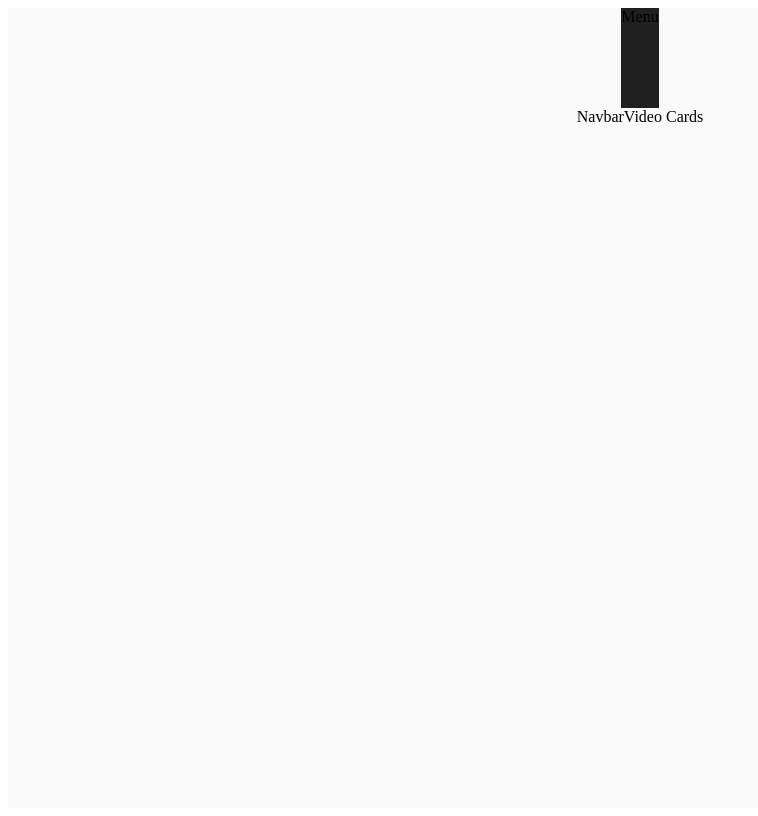
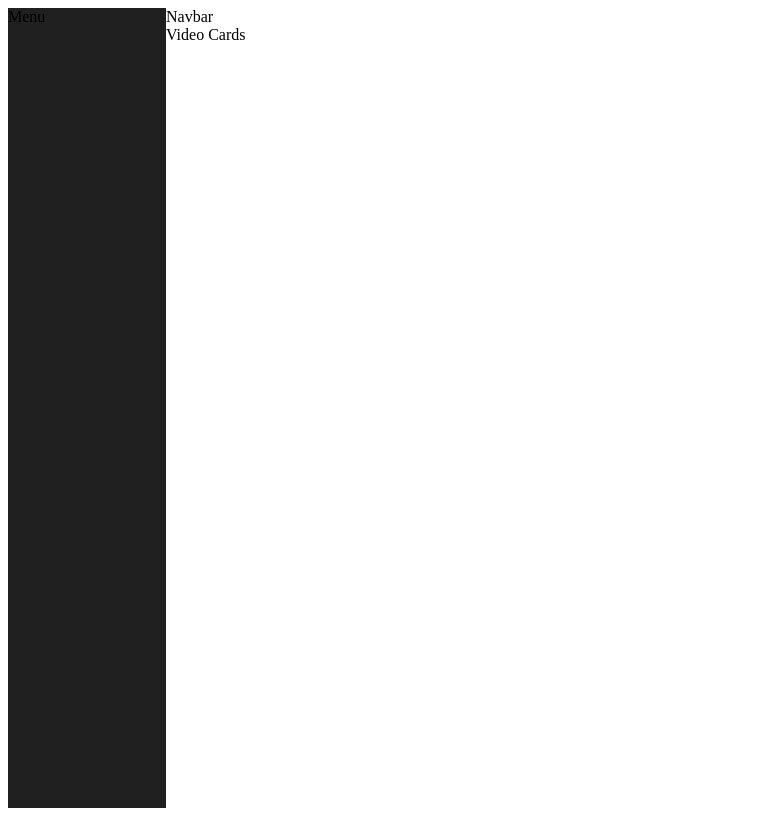
Before and after one commit to BlessingLuphahla/Redd-Tube, a React (Vite) app: page / in a window 1280 px wide. Shown: the whole page, without its empty margins (0-758 px from the left). Built offline with nearby package versions, Linux system fonts and the light colour scheme.

Commit message:
misc updates

```diff
--- /dev/null
+++ b/index.css
@@ -0,0 +1,4 @@
+:root {
+  padding: 0;
+  margin: 0;
+}
--- a/package.json
+++ b/package.json
@@ -4,7 +4,7 @@
   "version": "0.0.0",
   "type": "module",
   "scripts": {
-    "dev": "vite",
+    "dev": "vite --port 5000",
     "build": "vite build",
     "lint": "eslint .",
     "preview": "vite preview"
--- a/src/App.jsx
+++ b/src/App.jsx
@@ -4,16 +4,9 @@ import Navbar from "./components/Navbar";
 
 const Container = styled.div`
   display: flex;
-  flex-direction: column;
-  align-items: center;
-  justify-content: center;
-  height: 100vh;
-  background-color: #f9f9f9;
-  color: black;
 `;
 
 const Main = styled.div`
-  display: flex;
   flex: 7;
 `;
 
--- a/src/components/Menu.jsx
+++ b/src/components/Menu.jsx
@@ -6,6 +6,7 @@ const Container = styled.div`
   height: 100vh;
 `;
 
+
 function Menu() {
   return <Container>Menu</Container>;
 }
--- a/src/main.jsx
+++ b/src/main.jsx
@@ -1,6 +1,7 @@
 import { StrictMode } from 'react'
 import { createRoot } from 'react-dom/client'
 import App from './App.jsx'
+import '../index.css'
 
 createRoot(document.getElementById('root')).render(
   <StrictMode>
```
